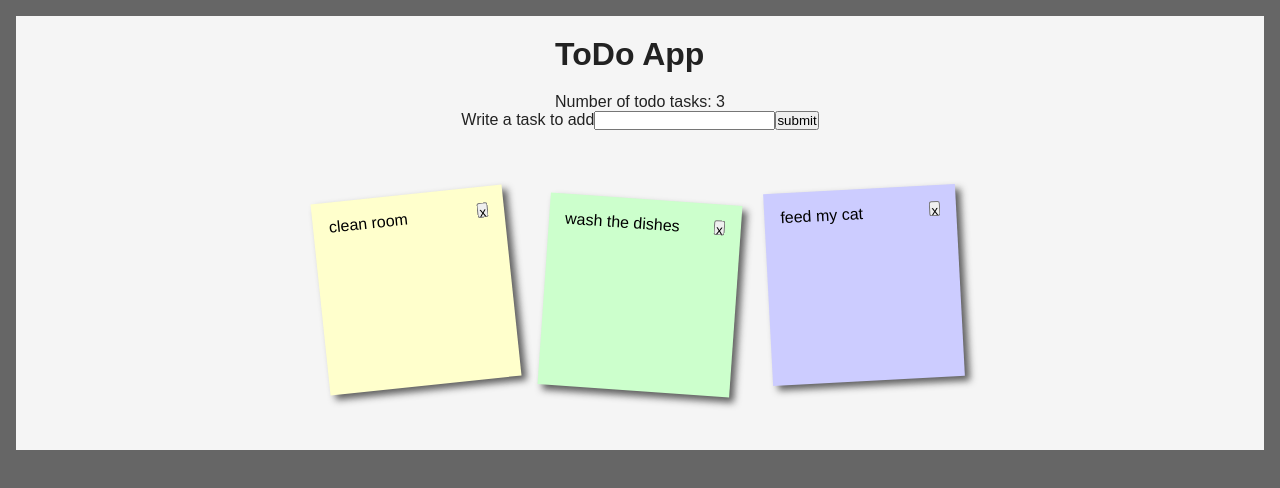
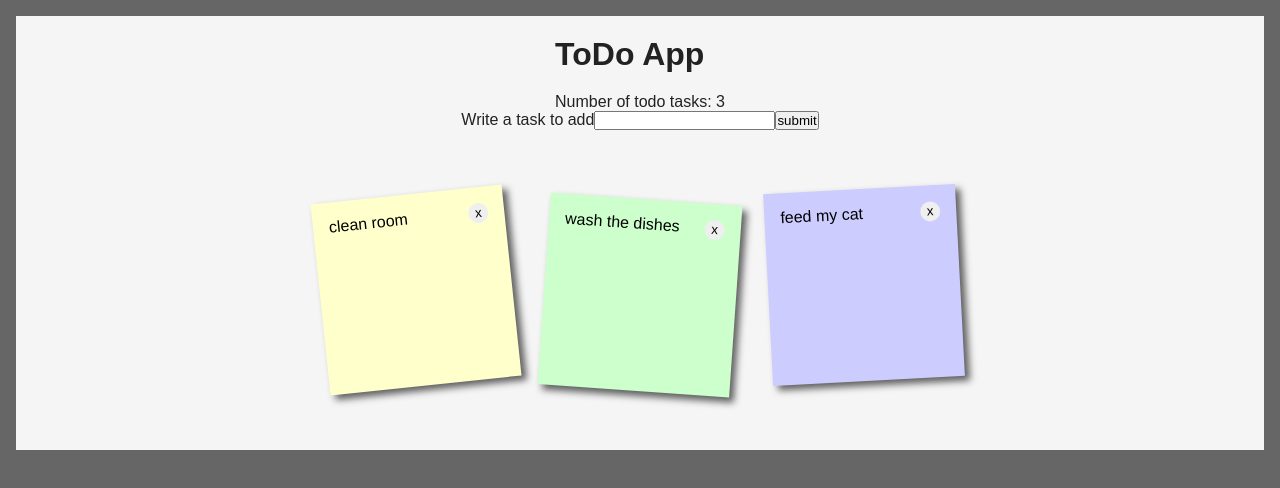
Before and after one commit to malgorzatakapuscinska/modul16_4, a React app: page / in a window 1280 px wide. Shown: the top 488 px of the page. Built offline with nearby package versions, Linux system fonts and the light colour scheme.

Commit message:
Bug - not working style for .title p

```diff
--- a/src/components/Title.js
+++ b/src/components/Title.js
@@ -2,7 +2,7 @@ import React from 'react';
 
 const Title = (props) => {
 	return (
-	<div className={'title'}>
+	<div className='title'>
 		<h1>{props.title}</h1>
 		<p>Number of todo tasks: {props.number}</p>
 	</div>
--- a/src/containers/App.css
+++ b/src/containers/App.css
@@ -11,14 +11,26 @@ body{
   color:#fff;
 }
 
+.TodoApp {
+    background-color: #F5F5F5;
+    color: #222;
+    display: flex;
+    flex-direction: column;
+    flex-wrap: nowrap;
+    justify-content: center;
+    align-items: center;
+    width: 100%;
+   	height: 100%;
+}
+
 /*#app {
 	display: flex;
 	justify-content: center;
 	align-items: center;
 }*/
-h2,p{
-  font-size:100%;
-  font-weight:normal;
+
+h1 {
+	padding: 20px 0;
 }
 
 ul,li{
@@ -48,7 +60,14 @@ ul li{
   margin:1em;
 }
 
-.title ul li p{
+.title {
+	border: 1px solid red;
+}
+
+.title h1 {
+	color: red;
+}
+.title p{
   font-family:"Reenie Beanie",arial,sans-serif;
   font-size:120%;
   font-weight: bold;
@@ -59,12 +78,20 @@ ul li a{
   -moz-transform:rotate(-6deg);
   display: flex;
   justify-content: space-between;
-  align-items: top;
+  align-items: start;
 }
 
 ul li a button {
-	height: 15px;
-
+	height: 20px;
+	width: 20px;
+	line-height: 0;
+	border-radius: 100%;
+	background-color: buttonface;
+    border-width: 0;
+    border-style: none;
+    border-color: buttonface;
+    border-image: initial;
+    cursor: pointer;
 }
 ul li:nth-child(even) a{
   -o-transform:rotate(4deg);
@@ -97,19 +124,3 @@ ul li a:hover,ul li a:focus{
   position:relative;
   z-index:5;
 }
-
-.TodoApp {
-    background-color: #F5F5F5;
-    color: #222;
-    display: flex;
-    flex-direction: column;
-    flex-wrap: nowrap;
-    justify-content: center;
-    align-items: center;
-    width: 100%;
-   	height: 100%;
-}
-
-.TodoApp h1 {
-	padding: 20px 0;
-}
```
